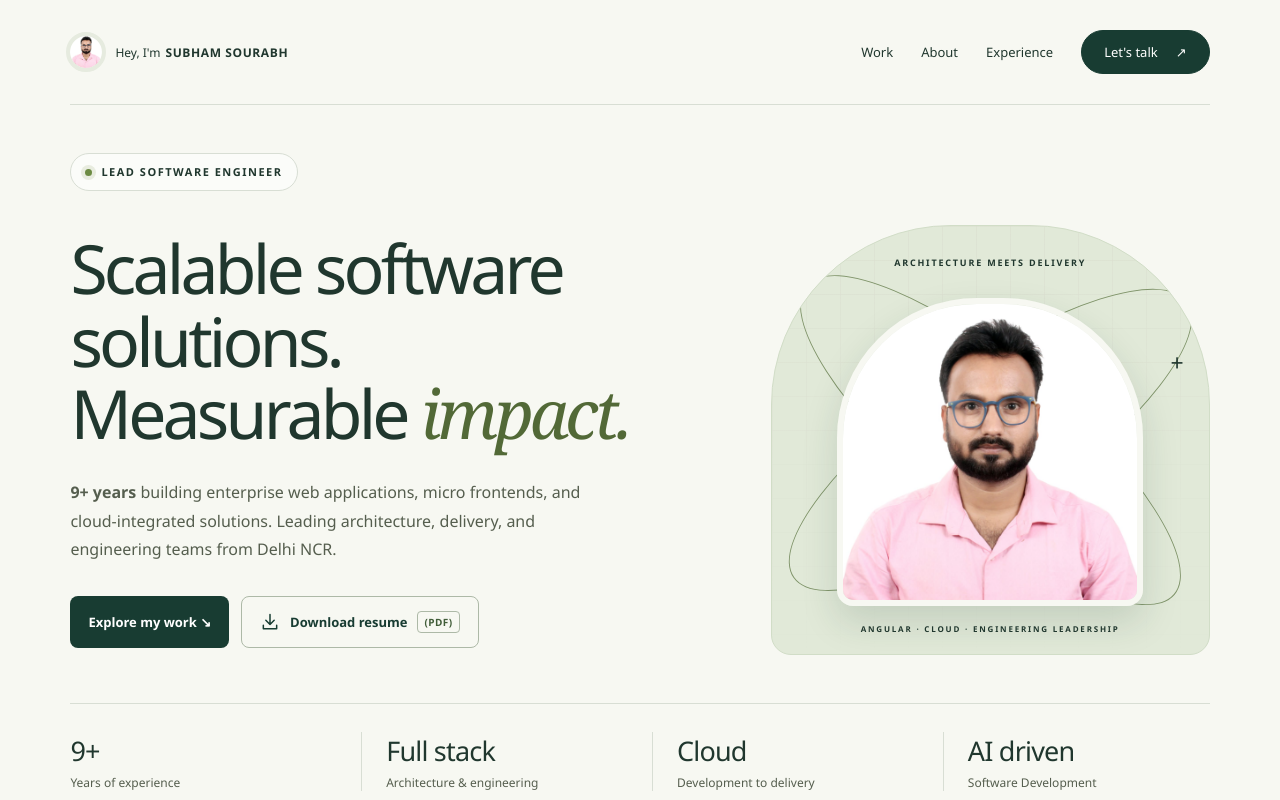
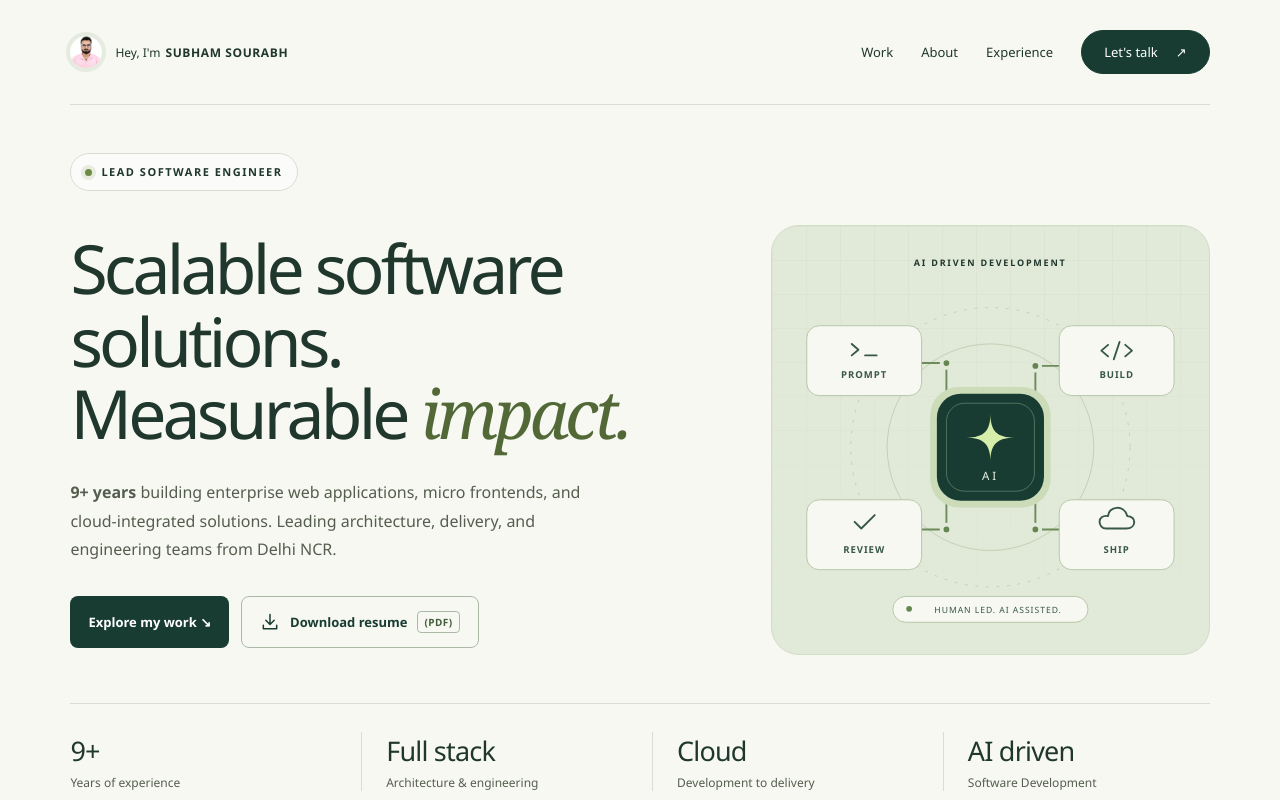
Before and after one commit to subhamsourabh265/MY_PORTFOLIO_NG, an Angular app: page / in a window 1280 px wide. Shown: the top 800 px of the page. Built offline with nearby package versions, Linux system fonts and the light colour scheme.

Commit message:
feat: update hero section with AI-driven illustration and enhanced styles; improve accessibility and layout

```diff
--- a/src/app/hero/hero.component.html
+++ b/src/app/hero/hero.component.html
@@ -25,15 +25,42 @@
         </a>
       </div>
     </div>
-    <div class="art" aria-hidden="true">
+    <div class="art ai-art" role="img" aria-label="AI-assisted engineering: prompts connect to code generation, human review, and cloud delivery.">
       <div class="art-grid"></div>
-      <div class="orbit-ring ring-one"></div>
-      <div class="orbit-ring ring-two"></div>
-      <img class="hero-portrait" src="assets/my_pic.jpeg" alt="" width="300" height="360" fetchpriority="high" />
-      <span class="art-label top">ARCHITECTURE MEETS DELIVERY</span
-      ><span class="art-label bottom"
-        >ANGULAR · CLOUD · ENGINEERING LEADERSHIP</span
-      ><span class="art-cross">+</span>
+      <svg class="ai-illustration" viewBox="0 0 440 400" fill="none" aria-hidden="true" focusable="false">
+        <circle cx="220" cy="195" r="146" stroke="#c1d0b3" stroke-dasharray="3 8" />
+        <circle cx="220" cy="195" r="108" stroke="#c1d0b3" />
+        <path d="M119 107H174V171M322 110H267V171M113 281H174V218M327 281H267V218" stroke="#6d8b5b" stroke-width="2" stroke-linejoin="round" />
+        <g fill="#f7f8f2" stroke="#b5c7a6">
+          <rect x="28" y="68" width="120" height="73" rx="13" />
+          <rect x="292" y="68" width="120" height="73" rx="13" />
+          <rect x="28" y="250" width="120" height="73" rx="13" />
+          <rect x="292" y="250" width="120" height="73" rx="13" />
+        </g>
+        <g stroke="#385943" stroke-width="2" stroke-linecap="round" stroke-linejoin="round">
+          <path d="M75 87L82 93L75 99M89 99H101" />
+          <path d="M343 88L336 94L343 100M361 88L368 94L361 100M355 85L349 103" />
+          <path d="M78 273L85 280L99 266" />
+          <path d="M341 280H362C373 280 373 267 363 267C360 254 343 257 343 267C331 265 332 280 341 280Z" />
+        </g>
+        <g fill="#385943" font-size="10" font-family="Segoe UI, Arial, sans-serif" font-weight="600" letter-spacing="1" text-anchor="middle">
+          <text x="88" y="123">PROMPT</text><text x="352" y="123">BUILD</text>
+          <text x="88" y="306">REVIEW</text><text x="352" y="306">SHIP</text>
+        </g>
+        <rect x="157" y="132" width="126" height="126" rx="30" fill="#ccdcb9" />
+        <rect x="164" y="139" width="112" height="112" rx="25" fill="#183c32" />
+        <rect x="174" y="149" width="92" height="92" rx="19" stroke="#547461" />
+        <path d="M220 160C220 178 213 185 195 185C213 185 220 192 220 210C220 192 227 185 245 185C227 185 220 178 220 160Z" fill="#d7edaa" />
+        <text x="220" y="229" fill="#f1f5e9" text-anchor="middle" font-family="Segoe UI, Arial, sans-serif" font-size="12" letter-spacing="3">AI</text>
+        <g fill="#658650" stroke="#e1e9d8" stroke-width="4">
+          <circle cx="174" cy="107" r="5" /><circle cx="267" cy="110" r="5" />
+          <circle cx="174" cy="281" r="5" /><circle cx="267" cy="281" r="5" />
+        </g>
+        <rect x="118" y="351" width="204" height="27" rx="13.5" fill="#f7f8f2" stroke="#b5c7a6" />
+        <circle cx="135" cy="364" r="3" fill="#658650" />
+        <text x="228" y="368" fill="#385943" text-anchor="middle" font-family="Segoe UI, Arial, sans-serif" font-size="9" letter-spacing="1">HUMAN LED. AI ASSISTED.</text>
+      </svg>
+      <span class="art-label top" aria-hidden="true">AI DRIVEN DEVELOPMENT</span>
     </div>
   </div>
   <div class="hero-highlights" aria-label="Engineering focus">
--- a/src/index.html
+++ b/src/index.html
@@ -2,12 +2,15 @@
 <html lang="en">
   <head>
     <meta charset="utf-8" />
-    <title>Subham Sourabh — Lead Frontend Engineer | Angular</title>
+    <title>
+      Subham Sourabh — Lead Software Engineer | Angular | React | Node.js | Java
+      | Agentic AI
+    </title>
     <base href="/" />
     <meta name="viewport" content="width=device-width, initial-scale=1" />
     <meta
       name="description"
-      content="Subham Sourabh, Lead Frontend Engineer with 9+ years of experience in Angular, enterprise architecture, micro frontends, AWS, and engineering leadership."
+      content="Subham Sourabh, Lead Software Engineer with 9+ years of experience in Angular, React, enterprise architecture, micro frontends, AWS, and engineering leadership."
     />
     <meta name="theme-color" content="#f8f7f3" />
   </head>
--- a/src/styles/_design.scss
+++ b/src/styles/_design.scss
@@ -25,7 +25,8 @@ h1 { font-size: clamp(48px, 5.3vw, 76px); font-weight: 500; line-height: 1.07; l
 .resume-format { color: #415d39; border-color: #adb9a7; }
 .art { height: 430px; border-radius: 180px 180px 20px 20px; background: #e1e9d8; isolation: isolate; border: 1px solid #d1ddc7; }
 .art-grid { background-size: 34px 34px; mask-image: linear-gradient(#000, transparent); }
-.hero-portrait { position: absolute; bottom: 48px; width: 70%; height: 72%; object-fit: cover; object-position: center 25%; border-radius: 140px 140px 16px 16px; border: 6px solid #f7f8f2; box-shadow: 0 16px 36px #183c3226; z-index: 1; }
+.ai-art { border-radius: 28px; }
+.ai-illustration { position: relative; width: 100%; height: 100%; padding: 28px 8px 4px; }
 .orbit-ring { width: 110%; height: 150px; border-color: #81956b; transform: rotate(-35deg); }
 .ring-two { transform: rotate(40deg); }
 .art-label { font-size: 9px; letter-spacing: 1.8px; z-index: 2; font-weight: 600; }
@@ -102,6 +103,7 @@ footer { padding-block: 28px; }
   .hero-layout { grid-template-columns: 1fr; gap: 28px; padding-top: 28px; }
   h1 { font-size: clamp(42px, 9vw, 64px); letter-spacing: -2.2px; }
   .art { width: 100%; max-width: 420px; margin-inline: auto; height: 360px; }
+  .art.ai-art { border-radius: 24px; }
   .hero-highlights { grid-template-columns: repeat(2, minmax(0, 1fr)); gap: 24px 12px; padding-block: 22px; }
   .hero-highlights > div { padding-left: 12px; }
   .hero-highlights > div:nth-child(odd) { border-left: 0; padding-left: 0; }
```
